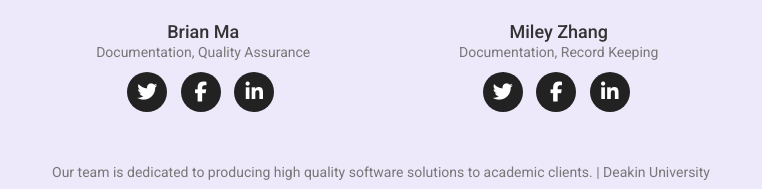
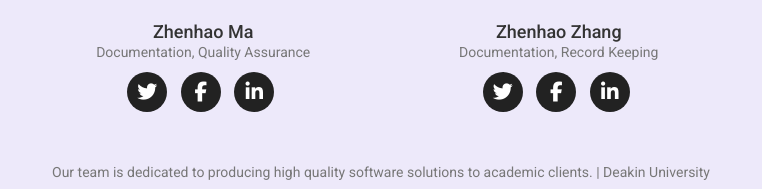
Before and after one commit to zhenhaoma/tour-planner, a plain HTML site: page about.html in a window 1280 px wide. Shown: the part 1072-1261 px from the top of the page, 259-1021 px from the left. Drawn offline with nearby package versions, Linux system fonts and the light colour scheme.

Commit message:
Update about.html

```diff
--- a/about.html
+++ b/about.html
@@ -134,7 +134,7 @@
 						<div class="col-sm-4 col-sm-offset-2">
 							<div class="team-member">
 								<img src="img/brian.jpg" class="img-responsive img-circle" alt="">
-								<h4>Brian Ma</h4>
+								<h4>Zhenhao Ma</h4>
 								<p class="text-muted">Documentation, Quality Assurance</p>
 								<ul class="list-inline social-buttons">
 									<li><a href="#"><i class="fa fa-twitter"></i></a>
@@ -149,7 +149,7 @@
 						<div class="col-sm-4">
 							<div class="team-member">
 								<img src="img/miley.jpg" class="img-responsive img-circle" alt="">
-								<h4>Miley Zhang</h4>
+								<h4>Zhenhao Zhang</h4>
 								<p class="text-muted">Documentation, Record Keeping</p>
 								<ul class="list-inline social-buttons">
 									<li><a href="#"><i class="fa fa-twitter"></i></a>
```
